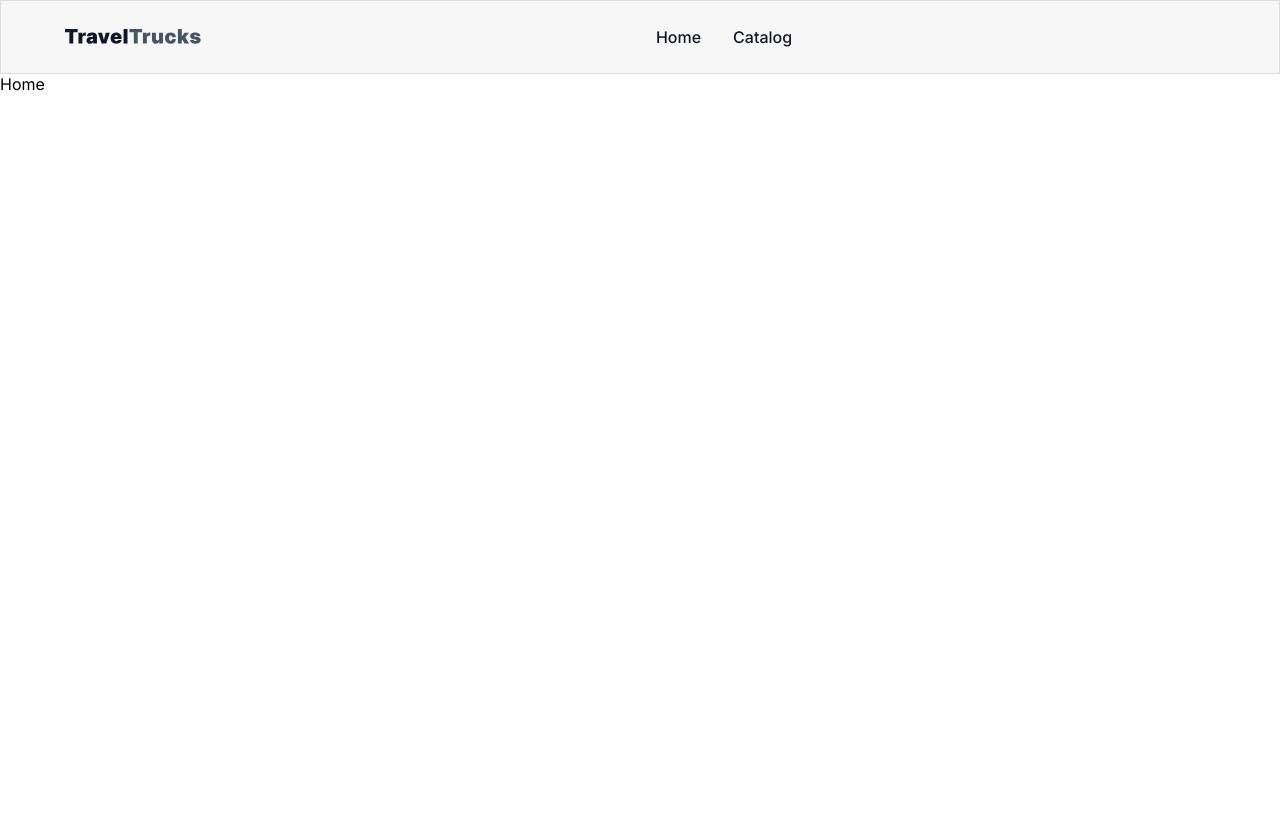
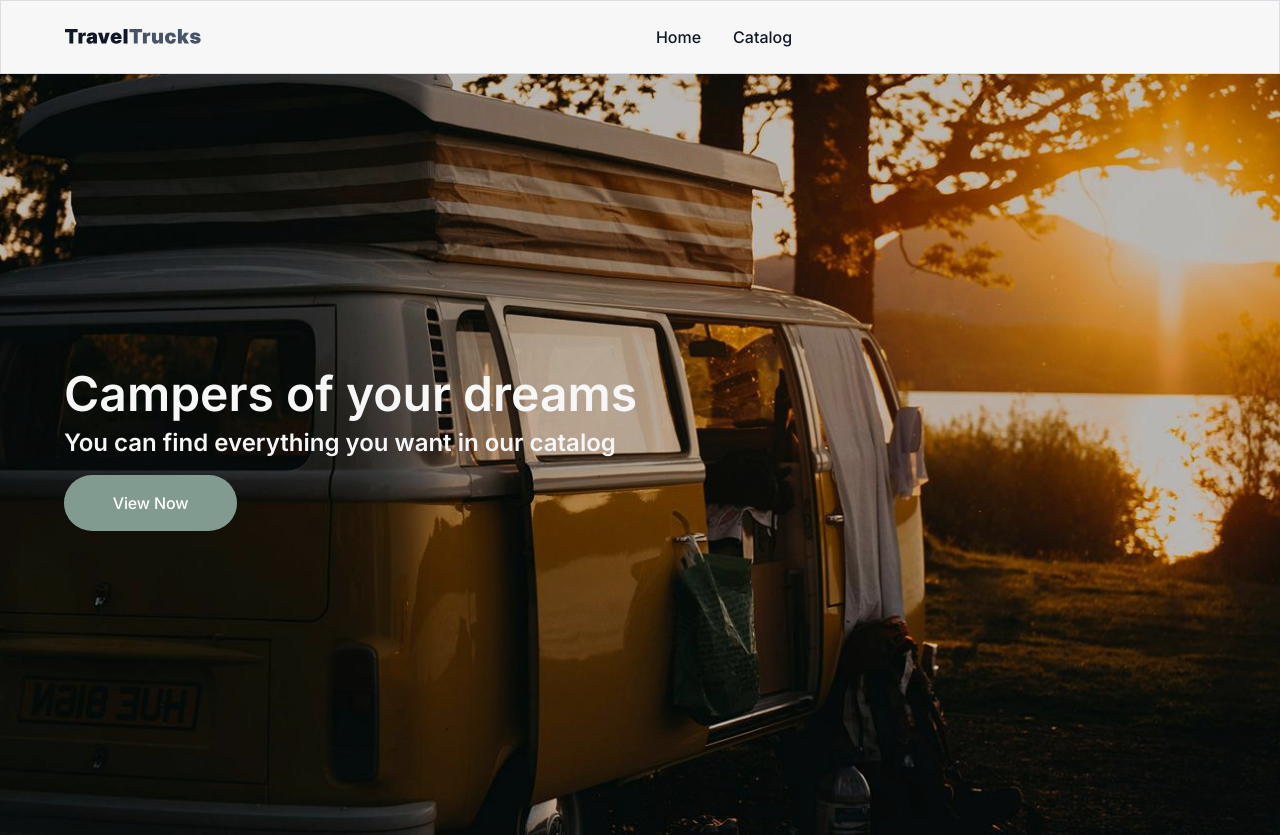
Before and after one commit to OleksiiMazurenko984/travel-trucks, a Next.js app: page / in a window 1280 px wide. Before the commit the page ends 800 px from the top, so only its background shows below. Built offline with nearby package versions, Linux system fonts and the light colour scheme.

Commit message:
Add markup and styles for home page

```diff
--- a/app/globals.css
+++ b/app/globals.css
@@ -18,4 +18,5 @@ body {
   min-height: 100vh;
   margin: 0;
   background-color: var(--white);
+  overflow-x: hidden;
 }
--- a/app/page.module.css
+++ b/app/page.module.css
@@ -0,0 +1,60 @@
+.hero {
+  background-image: url('/hero.jpg');
+  background-position: center;
+  background-repeat: no-repeat;
+  background-size: cover;
+  height: 761px;
+  margin: 0 auto;
+  max-width: 1440px;
+}
+
+.overlay {
+  align-items: center;
+  background: rgb(0 0 0 / 20%);
+  display: flex;
+  height: 100%;
+  padding: 0 64px;
+}
+
+.content {
+  display: flex;
+  flex-direction: column;
+  gap: 16px;
+}
+
+.title {
+  color: var(--inputs);
+  font-size: 48px;
+  font-weight: 600;
+  line-height: 0.67;
+  margin: 0;
+}
+
+.subtitle {
+  color: var(--inputs);
+  font-size: 24px;
+  font-weight: 600;
+  line-height: 1.33;
+  margin: 0;
+}
+
+.view {
+  align-items: center;
+  background-color: var(--grey-green);
+  border-radius: 200px;
+  color: var(--white);
+  display: inline-flex;
+  font-size: 16px;
+  font-weight: 500;
+  justify-content: center;
+  letter-spacing: -0.01em;
+  line-height: 1.5;
+  text-decoration: none;
+  height: 56px;
+  max-width: 173px;
+}
+
+.view:hover,
+.view:focus {
+  background-color: var(--green-hover);
+}
--- a/app/page.tsx
+++ b/app/page.tsx
@@ -1,3 +1,20 @@
+import Link from 'next/link';
+import css from './page.module.css';
+
 export default function Home() {
-  return <div>Home</div>;
+  return (
+    <section className={css.hero}>
+      <div className={css.overlay}>
+        <div className={css.content}>
+          <h1 className={css.title}>Campers of your dreams</h1>
+          <p className={css.subtitle}>
+            You can find everything you want in our catalog
+          </p>
+          <Link className={css.view} href="/catalog">
+            View Now
+          </Link>
+        </div>
+      </div>
+    </section>
+  );
 }
```
Also changed, not shown: public/hero.jpg (added).
